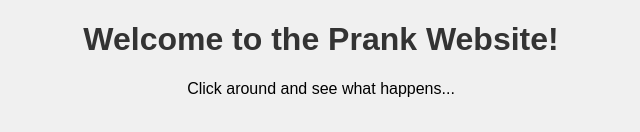
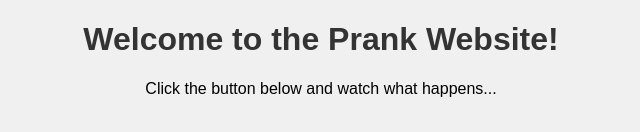
Before and after one commit to JustAhSomeGuy/JustAhSomeGuy.github.io, a plain HTML site: page index.html in a window 1280 px wide. Shown: the top 132 px of the page, without its empty margins (319-959 px from the left). Drawn offline with Linux system fonts and the light colour scheme.

Commit message:
Update index.html

```diff
--- a/index.html
+++ b/index.html
@@ -8,9 +8,10 @@
 </head>
 <body>
     <h1>Welcome to the Prank Website!</h1>
-    <p>Click around and see what happens...</p>
+    <p>Click the button below and watch what happens...</p>
 
     <button id="prankButton">Click Me!</button>
+
     <div class="content">
         <p>This content might disappear when you click.</p>
     </div>
```
